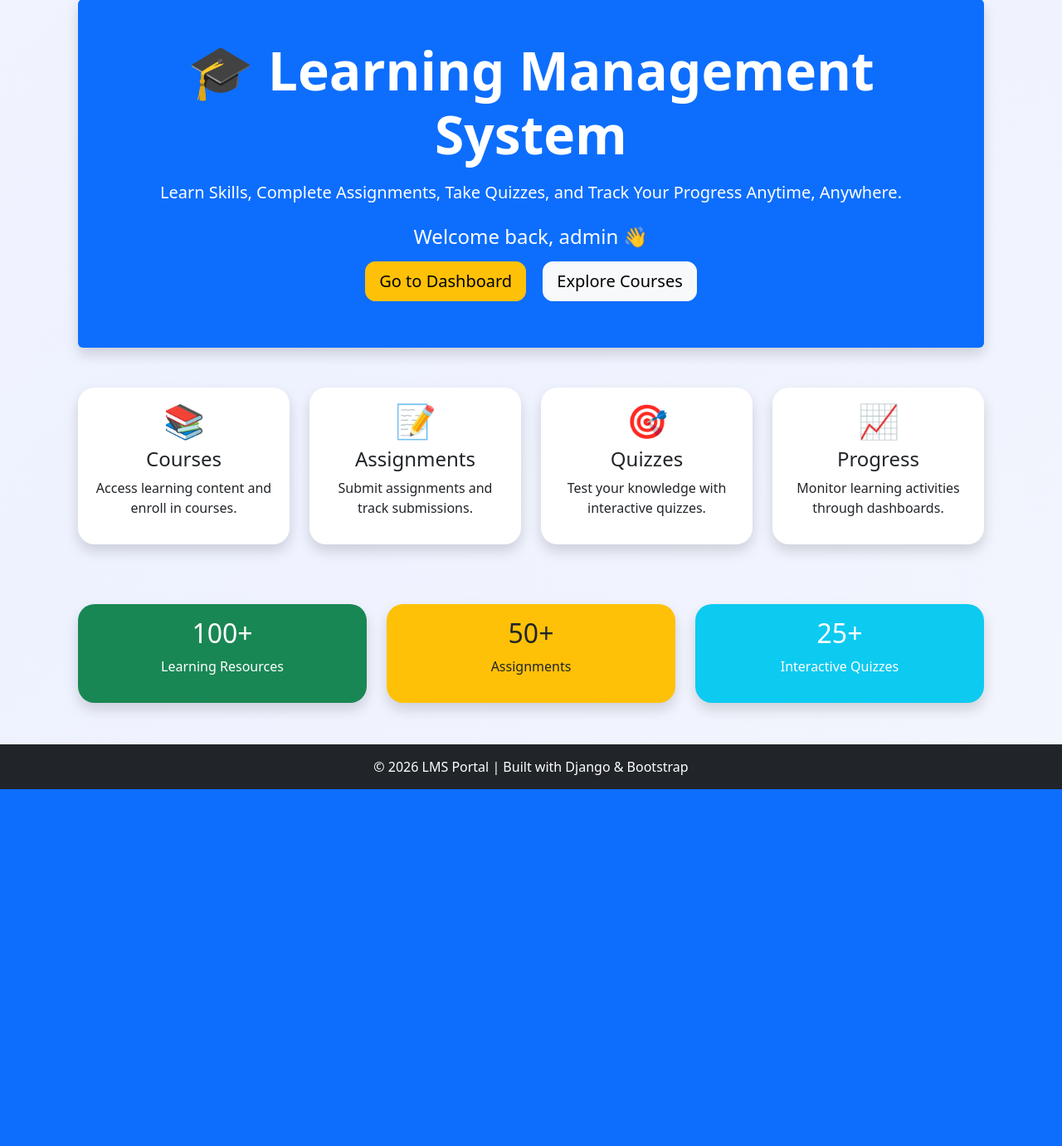
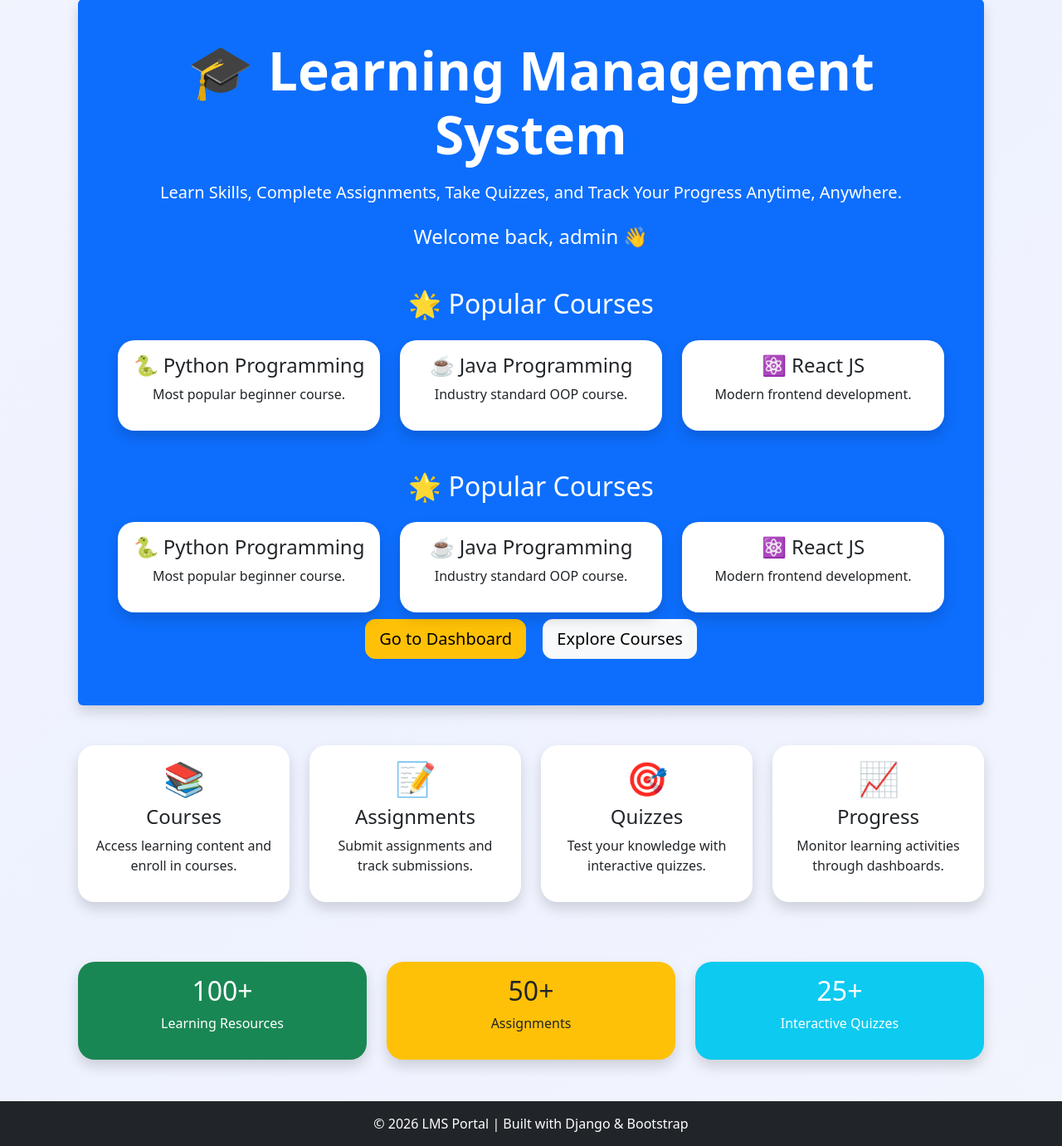
Before and after one commit to Parushni19/lms-project, a Django app: page / in a window 1280 px wide. Shown: the part 81-1462 px from the top of the page at 83% size. Before the commit the page ends 1032 px from the top, so only its background shows below. Run offline with Django 5.2, Linux system fonts and the light colour scheme; a user stored in the database is signed in.

Commit message:
Homepage statistics and featured courses

```diff
--- a/lms/templates/home.html
+++ b/lms/templates/home.html
@@ -21,6 +21,84 @@
             <h4 class="mt-4">
                 Welcome back, {{ user.username }} 👋
             </h4>
+
+            <div class="mt-5">
+
+    <h2 class="text-center mb-4">
+        🌟 Popular Courses
+    </h2>
+
+    <div class="row">
+
+        <div class="col-md-4">
+            <div class="card shadow">
+                <div class="card-body text-center">
+                    <h4>🐍 Python Programming</h4>
+                    <p>Most popular beginner course.</p>
+                </div>
+            </div>
+        </div>
+
+        <div class="col-md-4">
+            <div class="card shadow">
+                <div class="card-body text-center">
+                    <h4>☕ Java Programming</h4>
+                    <p>Industry standard OOP course.</p>
+                </div>
+            </div>
+        </div>
+
+        <div class="col-md-4">
+            <div class="card shadow">
+                <div class="card-body text-center">
+                    <h4>⚛ React JS</h4>
+                    <p>Modern frontend development.</p>
+                </div>
+            </div>
+        </div>
+
+    </div>
+
+</div>
+
+<div class="mt-5">
+
+    <h2 class="text-center mb-4">
+        🌟 Popular Courses
+    </h2>
+
+    <div class="row">
+
+        <div class="col-md-4">
+            <div class="card shadow">
+                <div class="card-body text-center">
+                    <h4>🐍 Python Programming</h4>
+                    <p>Most popular beginner course.</p>
+                </div>
+            </div>
+        </div>
+
+        <div class="col-md-4">
+            <div class="card shadow">
+                <div class="card-body text-center">
+                    <h4>☕ Java Programming</h4>
+                    <p>Industry standard OOP course.</p>
+                </div>
+            </div>
+        </div>
+
+        <div class="col-md-4">
+            <div class="card shadow">
+                <div class="card-body text-center">
+                    <h4>⚛ React JS</h4>
+                    <p>Modern frontend development.</p>
+                </div>
+            </div>
+        </div>
+
+    </div>
+
+</div>
 
             <a href="/dashboard/" class="btn btn-warning btn-lg m-2">
                 Go to Dashboard
```
Also changed, not shown: lms/templates/courses.html (+28 -73 lines), lms/templates/dashboard.html (+64 -3 lines), db.sqlite3, 8 other files.
